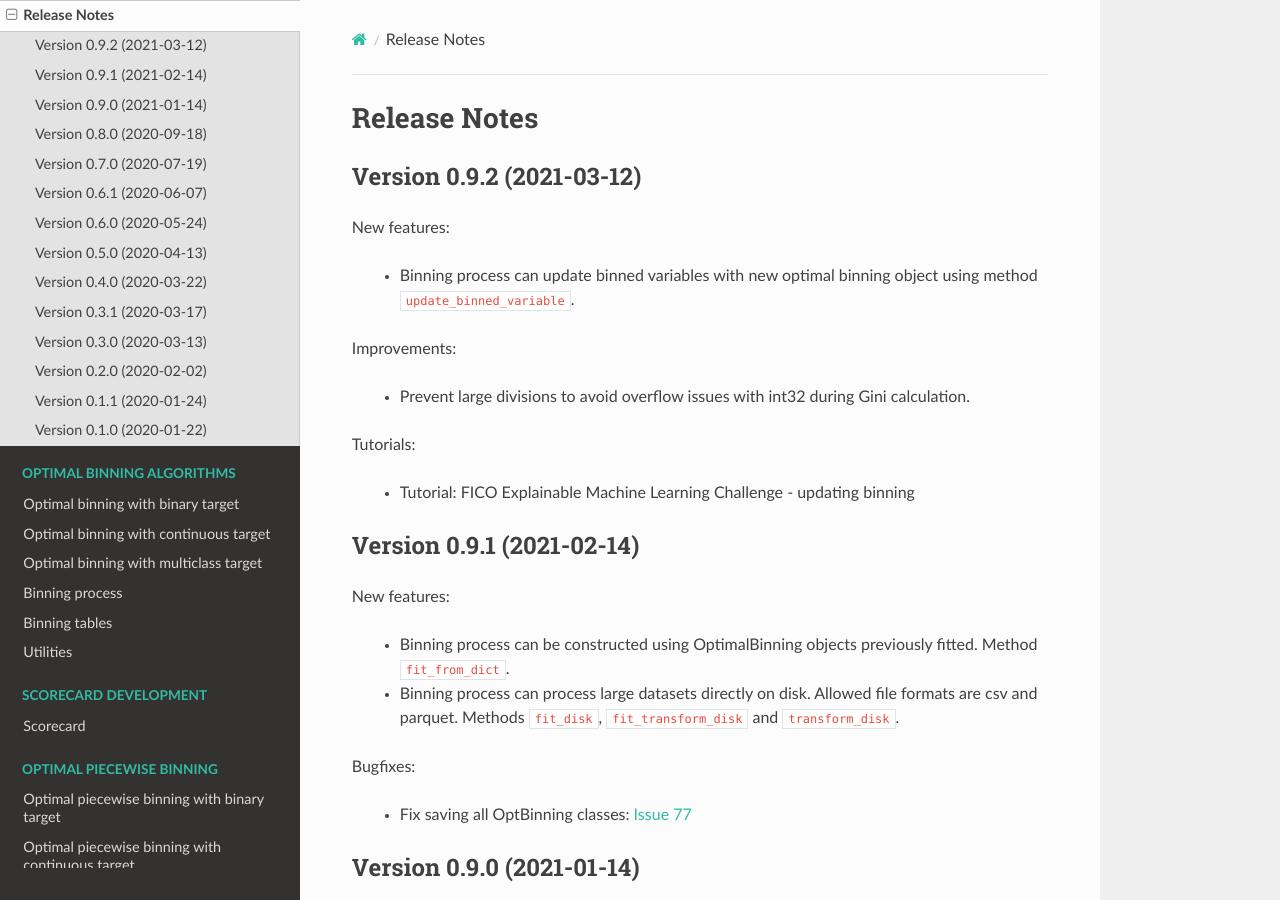
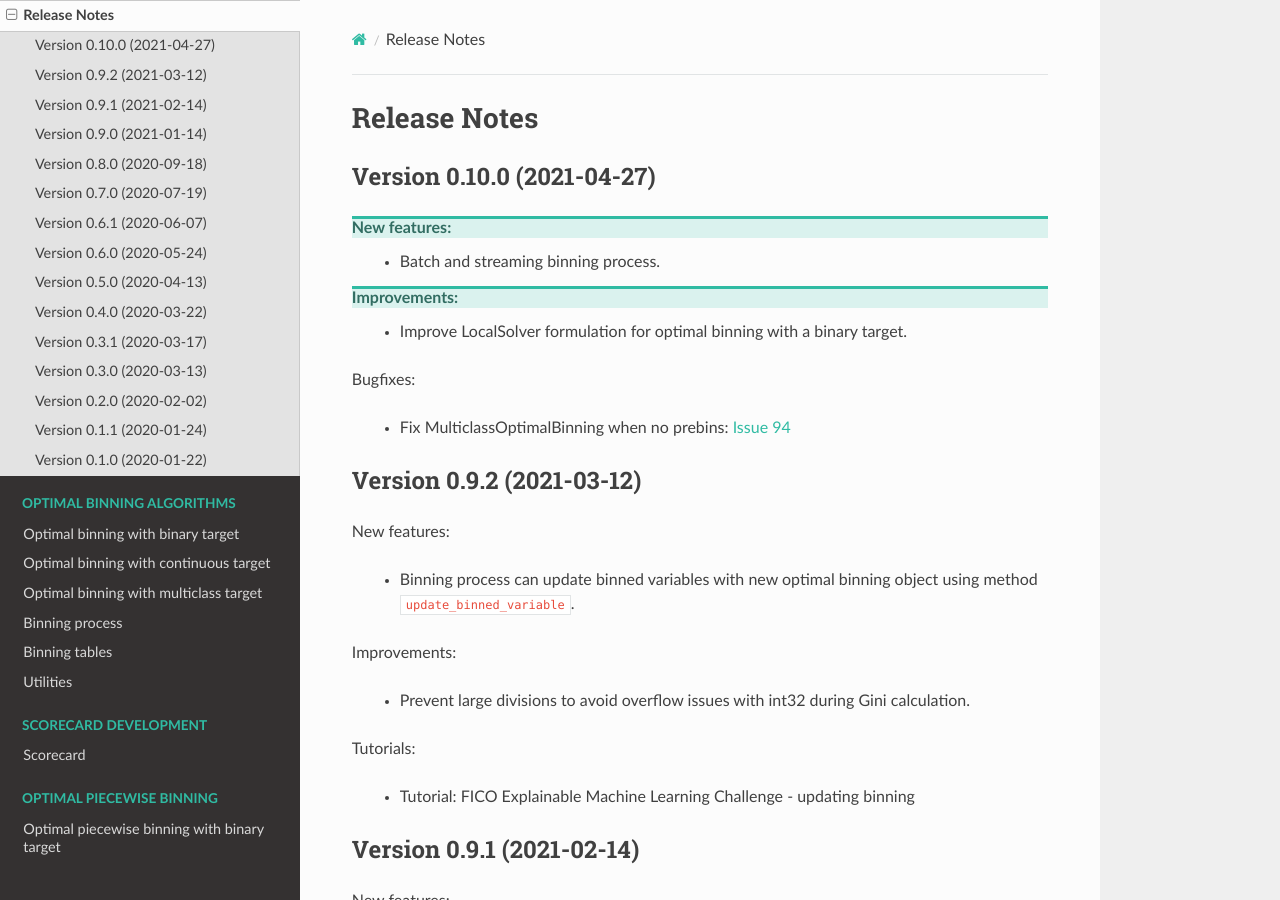
Before and after one commit to guillermo-navas-palencia/optbinning, a Sphinx documentation site: the page built from doc/source/release_notes.rst, in a window 1280 px wide and 900 px high. Built offline with Sphinx 7.4.7 and the Read the Docs theme 2.0.0, drawn with Linux system fonts in a browser that asks for light colours.

Commit message:
Update release notes version 0.10.0

```diff
--- a/doc/source/release_notes.rst
+++ b/doc/source/release_notes.rst
@@ -1,5 +1,18 @@
 Release Notes
 =============
+
+Version 0.10.0 (2021-04-27)
+---------------------------
+New features:
+   - Batch and streaming binning process.
+
+Improvements:
+   - Improve LocalSolver formulation for optimal binning with a binary target.
+
+Bugfixes:
+
+   - Fix MulticlassOptimalBinning when no prebins: `Issue 94 <https://github.com/guillermo-navas-palencia/optbinning/issues/94>`_
+
 
 Version 0.9.2 (2021-03-12)
 --------------------------
```
